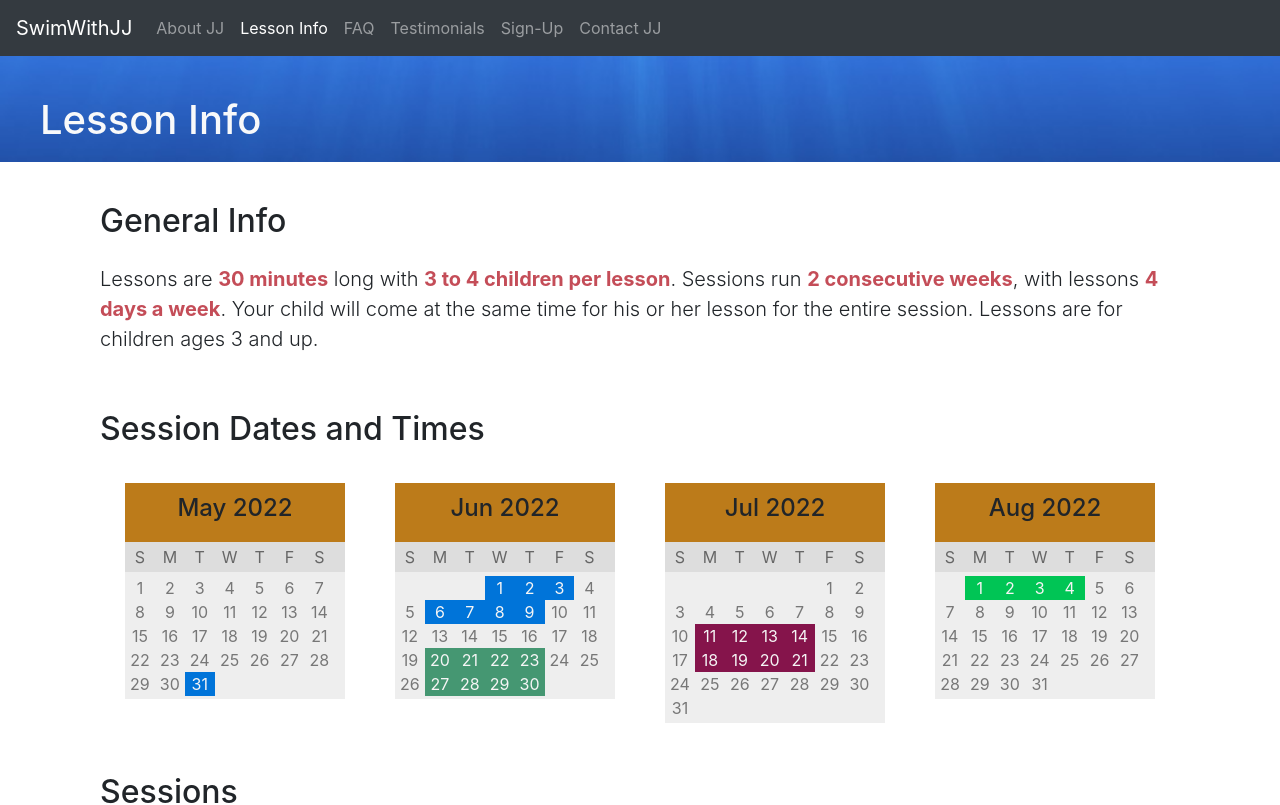
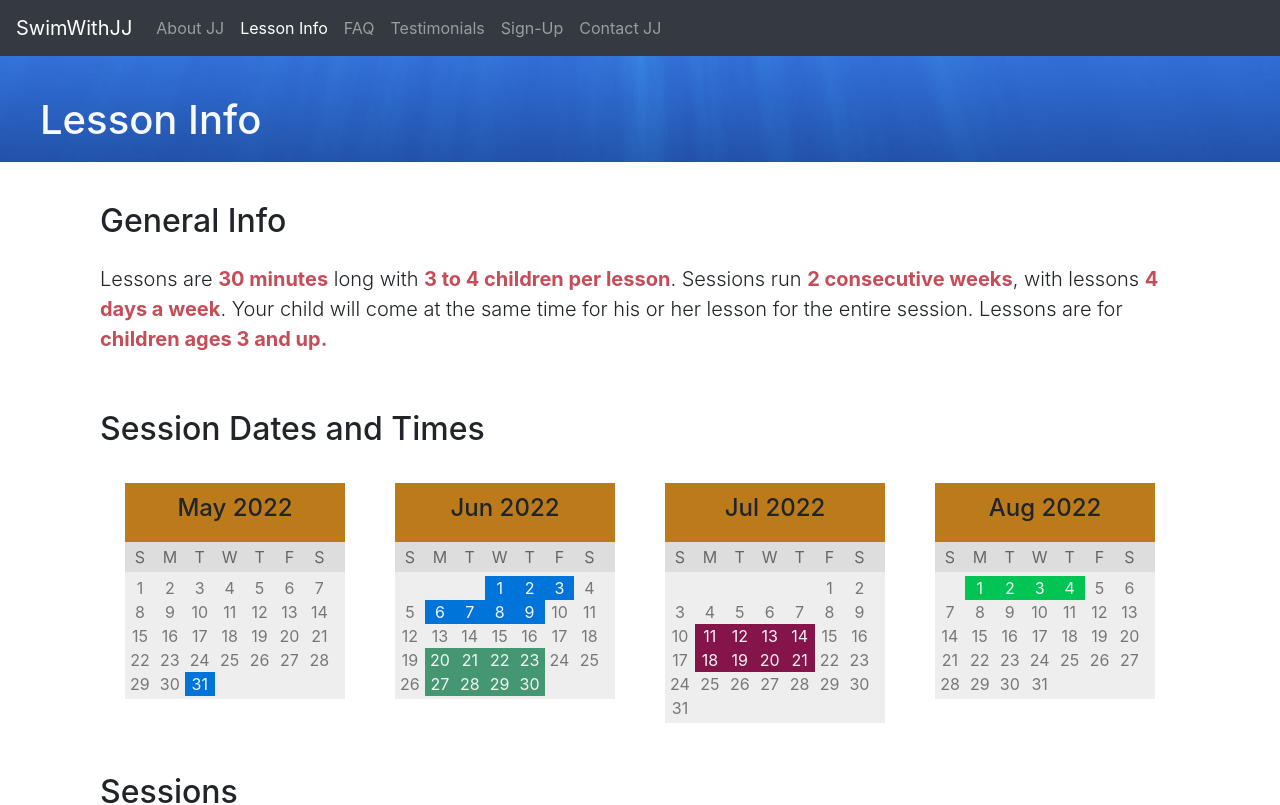
Before and after one commit to magahet/swimwithjj, a Vue app: page /lesson-info in a window 1280 px wide. Shown: the top 805 px of the page. Built offline with nearby package versions, Linux system fonts and the light colour scheme.

Commit message:
Update LessonInfo.vue

```diff
--- a/src/components/LessonInfo.vue
+++ b/src/components/LessonInfo.vue
@@ -16,8 +16,8 @@
                   <strong class="text-maroon">2 consecutive weeks</strong>, with
                   lessons <strong class="text-maroon">4 days a week</strong>.
                   Your child will come at the same time for his or her lesson
-                  for the entire session. Lessons are for children ages 3 and
-                  up.
+                  for the entire session. Lessons are for <strong class="text-maroon">children ages 3 and
+                  up.</strong>
                 </p>
               </div>
             </b-col>
```
